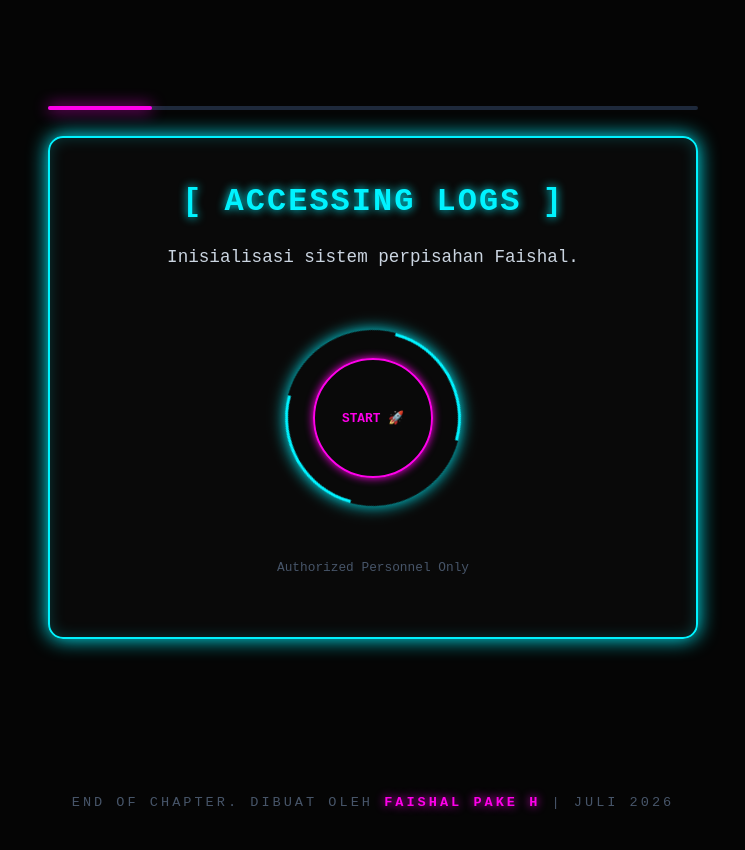
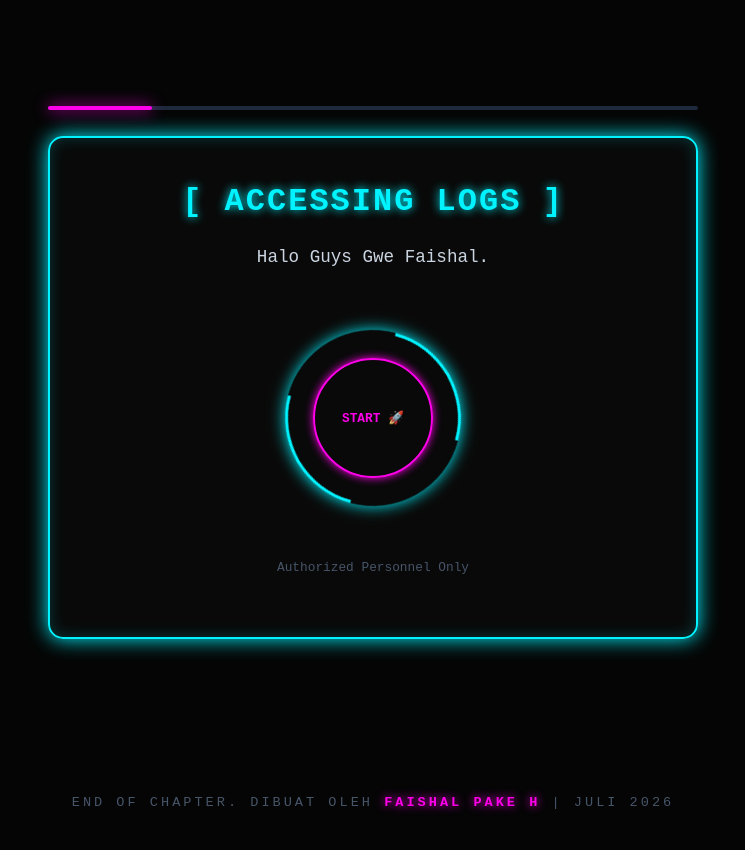
Before and after one commit to Kin1922/ShallLearning, a plain HTML site: page index.html in a window 1280 px wide. Shown: the whole page, without its empty margins (267-1012 px from the left). Drawn offline with Linux system fonts and the light colour scheme.

Commit message:
Update index.html

```diff
--- a/index.html
+++ b/index.html
@@ -17,7 +17,7 @@
 
     <div class="step active" id="step0">
         <h1 style="text-align: center;">[ ACCESSING LOGS ]</h1>
-        <p>Inisialisasi sistem perpisahan Faishal.</p>
+        <p>Halo Guys Gwe Faishal.</p>
         <div class="welcome-btn-container">
             <div class="spinner-container">
                 <div class="spinner"></div>
```
